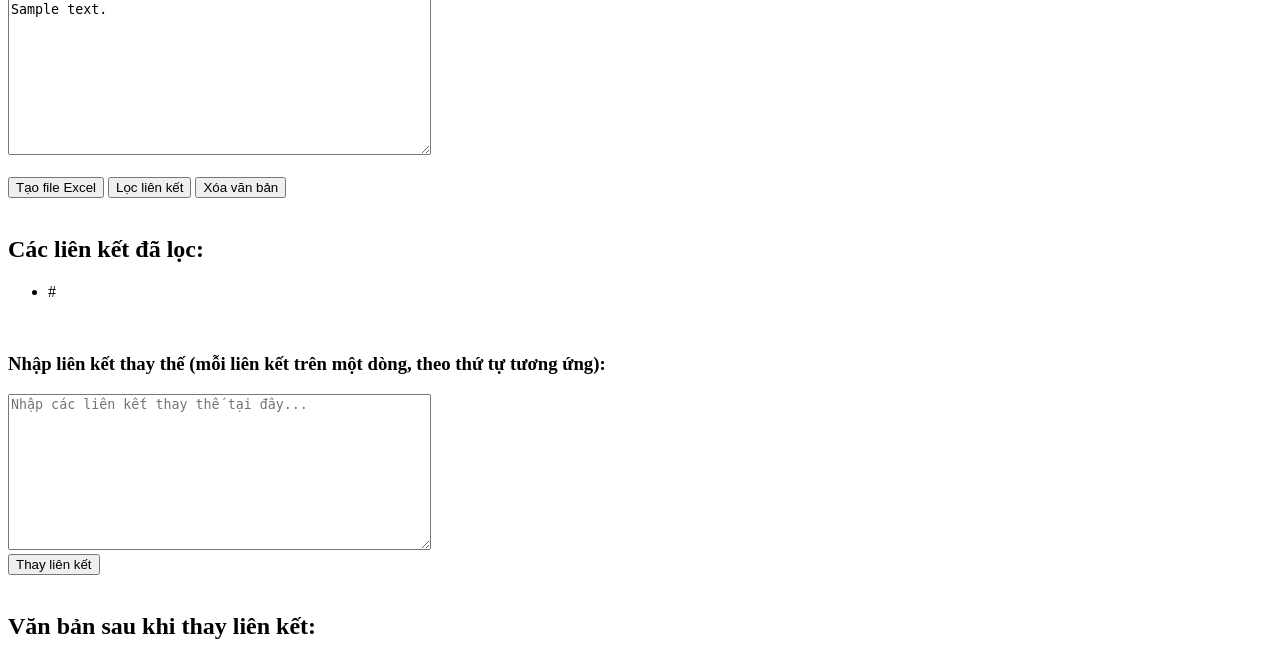
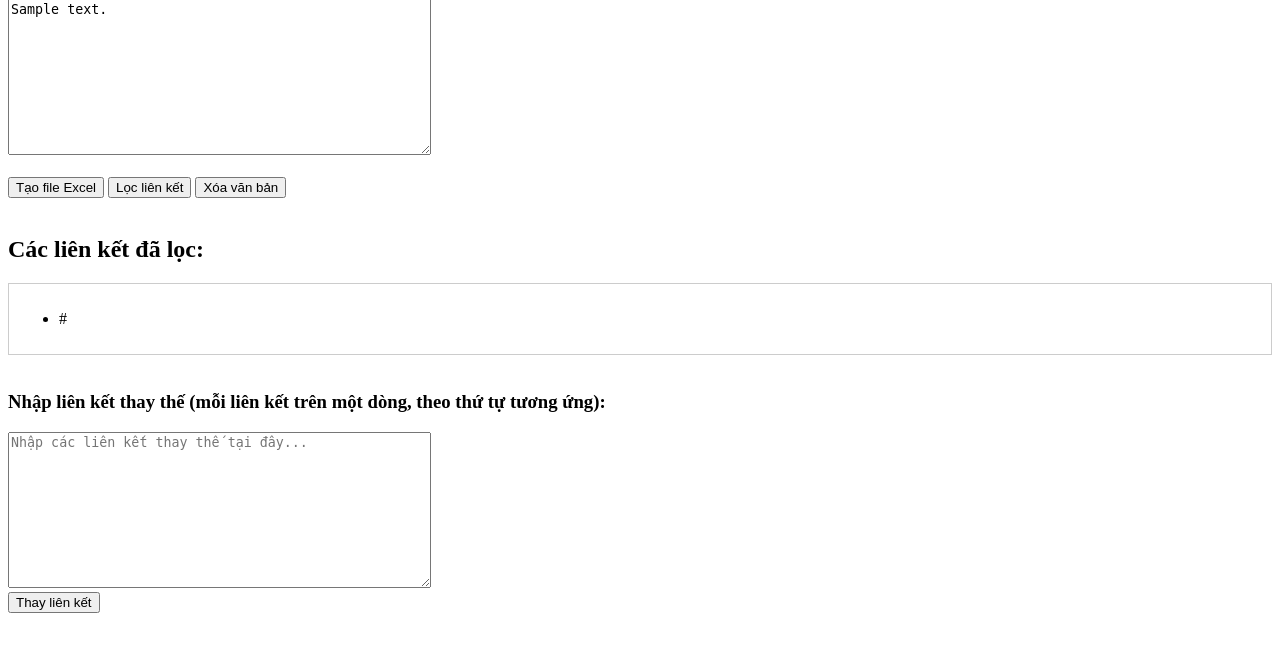
Before and after one commit to minhthang1233/e, a Flask app: template templates/index.html in a window 1280 px wide. Shown: the part 81-733 px from the top of the page. Run offline with Flask 3, Linux system fonts and the light colour scheme; the template is opened without the code that fills it: most values are stand-ins (such as "Sample title", 1, 10 or a date in 2020).

Commit message:
Update index.html

```diff
--- a/templates/index.html
+++ b/templates/index.html
@@ -4,6 +4,15 @@
     <meta charset="UTF-8">
     <meta name="viewport" content="width=device-width, initial-scale=1.0">
     <title>Link Extractor & Replacer</title>
+    <style>
+        /* Phần hiển thị danh sách liên kết sẽ gọn hơn với thanh cuộn */
+        .scrollable {
+            max-height: 200px; /* Chiều cao tối đa của khung chứa liên kết */
+            overflow-y: scroll; /* Bật thanh cuộn dọc */
+            border: 1px solid #ccc; /* Thêm viền để dễ nhìn */
+            padding: 10px;
+        }
+    </style>
 </head>
 <body>
     <h1>Nhập văn bản chứa liên kết</h1>
@@ -22,17 +31,22 @@
         <!-- Nút Xóa Văn Bản -->
         <button type="submit" name="clear_text">Xóa văn bản</button><br><br>
 
-        <!-- Hiển thị các liên kết đã lọc và ô để nhập liên kết thay thế -->
+        <!-- Hiển thị các liên kết đã lọc với thanh cuộn -->
         {% if links %}
         <h2>Các liên kết đã lọc:</h2>
-        <ul>
-            {% for link in links %}
-            <li>{{ link }}</li>
-            {% endfor %}
-        </ul>
+        <div class="scrollable">
+            <ul>
+                {% for link in links %}
+                <li>{{ link }}</li>
+                {% endfor %}
+            </ul>
+        </div>
         <br>
+
+        <!-- Ô nhập các liên kết thay thế -->
         <h3>Nhập liên kết thay thế (mỗi liên kết trên một dòng, theo thứ tự tương ứng):</h3>
         <textarea name="replacement_links" rows="10" cols="50" placeholder="Nhập các liên kết thay thế tại đây..."></textarea><br>
+
         <!-- Nút Thay Liên Kết -->
         <button type="submit" name="replace_links">Thay liên kết</button><br><br>
         {% endif %}
```
